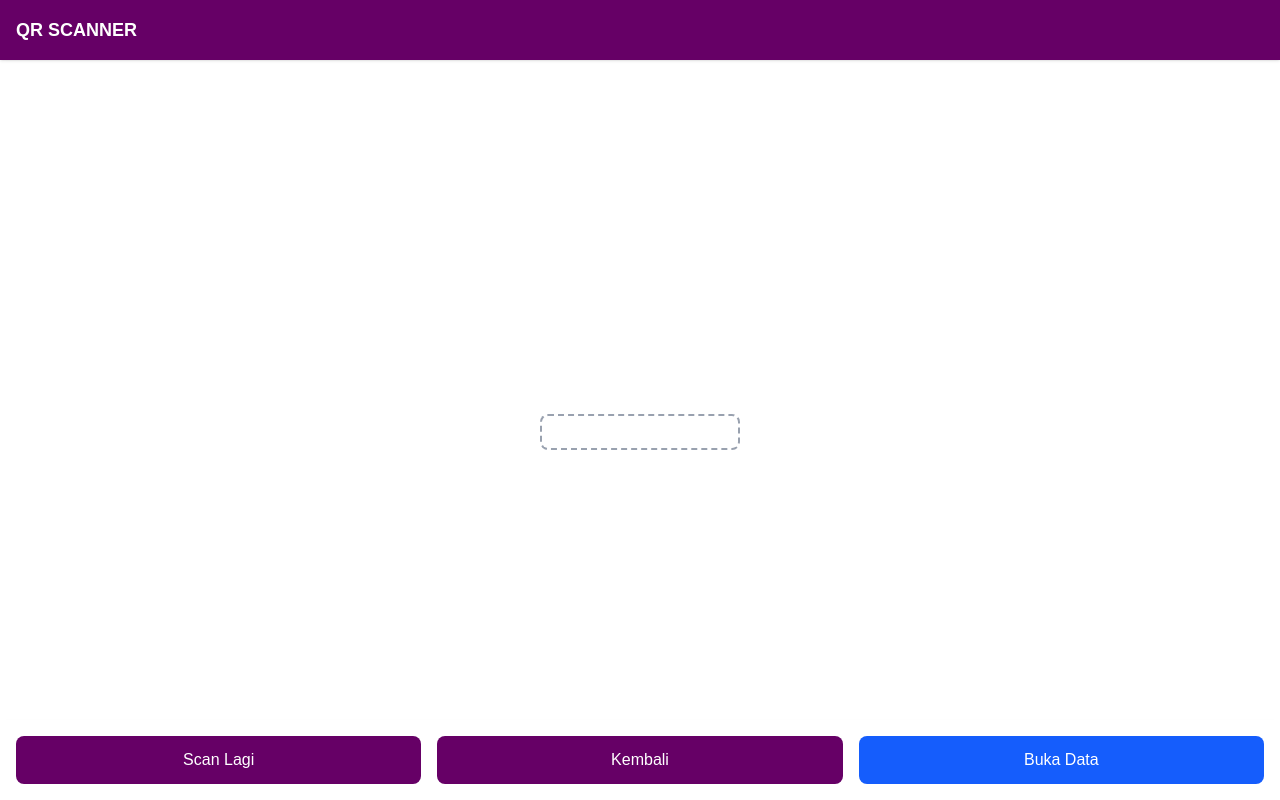
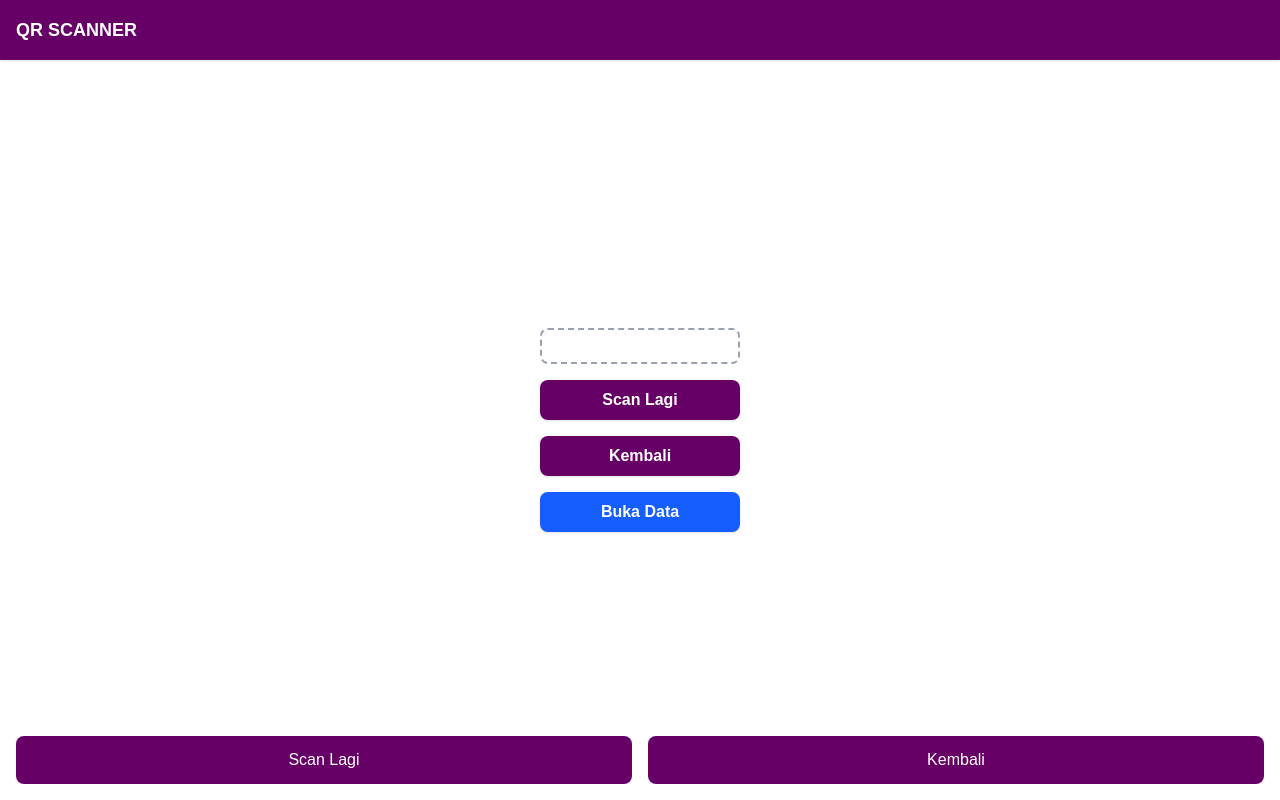
Before and after one commit to farhanangga/scanner, a Next.js app: page /qrScanner/result in a window 1280 px wide. Built offline with nearby package versions, Linux system fonts and the light colour scheme.

Commit message:
first commit

```diff
--- a/src/app/inputFoto/camera/page.tsx
+++ b/src/app/inputFoto/camera/page.tsx
@@ -1,4 +1,5 @@
 "use client";
+
 import { useRef, useEffect } from "react";
 import { useRouter } from "next/navigation";
 
@@ -10,13 +11,18 @@ export default function CameraPage() {
   useEffect(() => {
     async function setupCamera() {
       try {
+        // Deteksi apakah mobile
+        const isMobile = /Mobi|Android/i.test(navigator.userAgent);
+
         const stream = await navigator.mediaDevices.getUserMedia({
           video: {
             aspectRatio: 1, // rasio 1:1
             width: { ideal: 640 },
             height: { ideal: 640 },
+            facingMode: isMobile ? { exact: "environment" } : "user", // mobile = belakang, laptop = depan
           },
         });
+
         if (videoRef.current) {
           videoRef.current.srcObject = stream;
         }
@@ -24,6 +30,7 @@ export default function CameraPage() {
         console.error("Tidak bisa akses kamera:", err);
       }
     }
+
     setupCamera();
   }, []);
 
@@ -58,7 +65,12 @@ export default function CameraPage() {
       </div>
 
       {/* canvas hidden */}
-    <canvas ref={canvasRef} width={640} height={640} className="hidden" />
+      <canvas
+        ref={canvasRef}
+        width={640}
+        height={640}
+        className="hidden"
+      />
 
       {/* tombol di bawah */}
       <div className="flex justify-center pb-10">
@@ -69,6 +81,4 @@ export default function CameraPage() {
       </div>
     </div>
   );
-
-
 }
--- a/src/app/inputVideo/camera/page.tsx
+++ b/src/app/inputVideo/camera/page.tsx
@@ -12,17 +12,23 @@ export default function CameraPage() {
   useEffect(() => {
     async function setupCamera() {
       try {
+        // Deteksi apakah device mobile
+        const isMobile = /Mobi|Android/i.test(navigator.userAgent);
+
         const stream = await navigator.mediaDevices.getUserMedia({
           video: {
             aspectRatio: 1, // rasio 1:1
             width: { ideal: 640 },
             height: { ideal: 640 },
+            facingMode: isMobile ? { exact: "environment" } : "user", // mobile=belakang, laptop=depan
           },
-          audio: true, // aktifkan audio juga
+          audio: true, // aktifkan audio
         });
+
         if (videoRef.current) {
           videoRef.current.srcObject = stream;
         }
+
         mediaRecorderRef.current = new MediaRecorder(stream, {
           mimeType: "video/webm;codecs=vp9",
         });
--- a/src/app/page.tsx
+++ b/src/app/page.tsx
@@ -7,7 +7,7 @@ export default function Home() {
 
         <Link href="/qrScanner/scan" className="w-full max-w-xs">
           <button className="w-full bg-[#660066] hover:bg-[#4d004d] text-white font-semibold py-3 px-4 rounded-lg shadow">
-            Qr Scannerr
+            Qr Scanner
           </button>
         </Link>
 
--- a/src/app/qrScanner/result/page.tsx
+++ b/src/app/qrScanner/result/page.tsx
@@ -1,6 +1,4 @@
 "use client";
-
-export const dynamic = "force-dynamic";
 
 import { Suspense } from "react";
 import { useRouter, useSearchParams } from "next/navigation";
@@ -11,26 +9,61 @@ function ResultContent() {
   const qrData = searchParams.get("data");
 
   const handleOpenLink = () => {
-    if (typeof window !== "undefined" && qrData) {
-      window.open(qrData, "_blank");
+    if (qrData) {
+      window.open(qrData, "_blank"); // langsung buka apapun isinya
     }
   };
 
   return (
     <div className="flex flex-col bg-white min-h-screen w-screen relative">
       {/* Header */}
-      <header className="fixed w-full bg-[#660066] text-white py-4 px-4 font-bold text-lg shadow text-left">
+      <header className="Fixed w-full bg-[#660066] text-white py-4 px-4 font-bold text-lg shadow text-left">
         QR SCANNER
       </header>
 
-      {/* Isi konten */}
-      <div className="flex flex-col items-center justify-center flex-1 gap-4 mt-16 px-4">
-        <div className="text-black border-2 border-dashed border-gray-400 p-4 rounded-lg break-words w-[200px] text-center">
-          {qrData}
+      {/* Konten Desktop (tengah layar) */}
+      <div className="hidden md:flex flex-col items-center justify-center flex-1">
+        {/* Hasil scan */}
+        <div className="w-[200px]">
+          <div className="text-black border-2 border-dashed border-gray-400 p-4 rounded-lg break-words text-center">
+            {qrData}
+          </div>
+        </div>
+
+        {/* Tombol */}
+        <div className="flex flex-col gap-4 mt-4 w-[200px]">
+          <button
+            onClick={() => router.push("/qrScanner/scan")}
+            className="bg-[#660066] hover:bg-[#4d004d] text-white font-semibold py-2 px-4 rounded-lg shadow"
+          >
+            Scan Lagi
+          </button>
+          <button
+            onClick={() => router.push("/")}
+            className="bg-[#660066] hover:bg-[#4d004d] text-white font-semibold py-2 px-4 rounded-lg shadow"
+          >
+            Kembali
+          </button>
+          <button
+            onClick={handleOpenLink}
+            className="bg-blue-600 hover:bg-blue-700 text-white font-semibold py-2 px-4 rounded-lg shadow"
+          >
+            Buka Data
+          </button>
         </div>
       </div>
 
-      {/* Navbar tombol bawah */}
+      {/* Konten Mobile */}
+      <div className="md:hidden mt-6">
+        {/* Hasil scan */}
+        <div className="mx-4">
+          <div className="text-black border-2 border-dashed border-gray-400 p-4 rounded-lg break-words">
+            {qrData}
+          </div>
+        </div>
+      </div>
+
+      {/* Tombol Mobile: absolute di bawah */}
       <div className="fixed bottom-0 left-0 right-0 bg-white shadow-md p-4 flex flex-col md:flex-row gap-2 md:gap-4">
         <button
           onClick={() => router.push("/qrScanner/scan")}
@@ -38,19 +71,11 @@ function ResultContent() {
         >
           Scan Lagi
         </button>
-
         <button
           onClick={() => router.push("/")}
           className="w-full py-2 md:py-3 rounded-lg text-white bg-[#660066] hover:bg-[#4d004d] text-sm md:text-base"
         >
           Kembali
-        </button>
-
-        <button
-          onClick={handleOpenLink}
-          className="w-full py-2 md:py-3 rounded-lg text-white bg-blue-600 hover:bg-blue-700 text-sm md:text-base"
-        >
-          Buka Data
         </button>
       </div>
     </div>
```
Also changed, not shown: src/app/qrScanner/scan/page.tsx (indentation only). Lines whose indentation alone changed are shown as unchanged.
